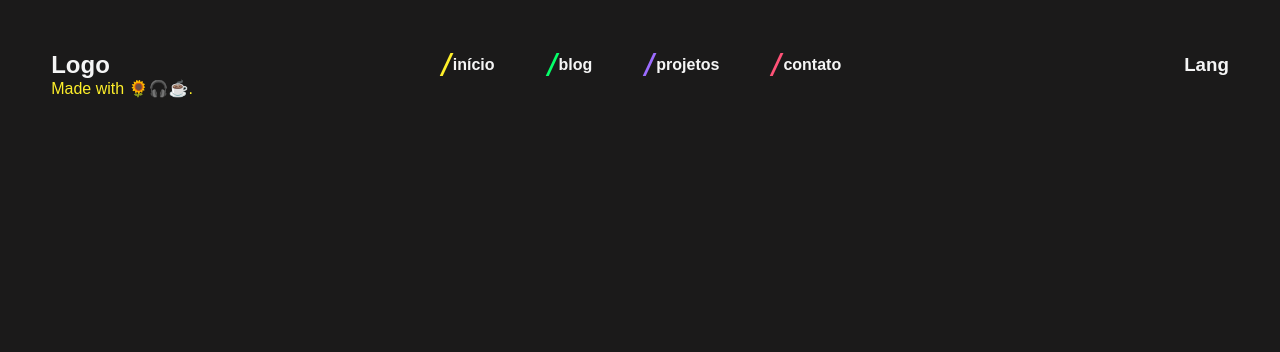
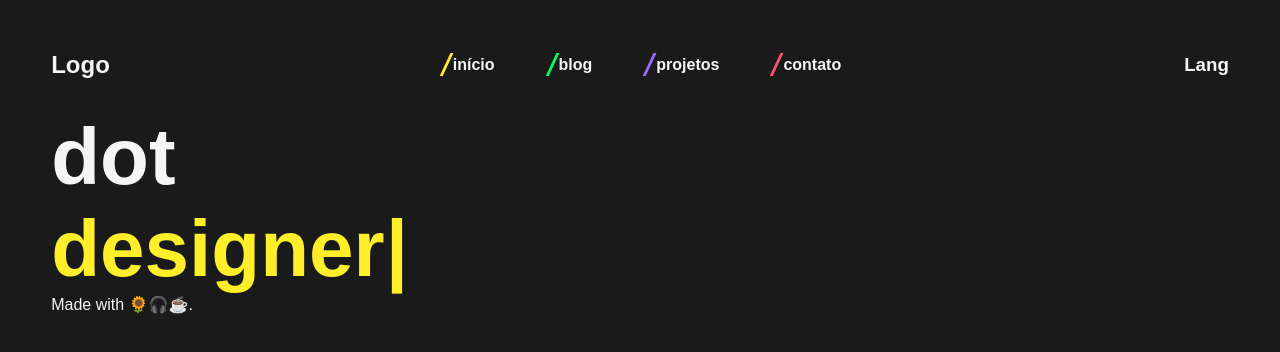
Before and after one commit to akadot/dotdev.me, a Next.js app: page / in a window 1280 px wide. Shown: the top 352 px of the page. Built offline with nearby package versions, Linux system fonts and the light colour scheme.

Commit message:
:lipstick: Home styling

```diff
--- a/package.json
+++ b/package.json
@@ -25,7 +25,8 @@
     "react": "18.2.0",
     "react-dom": "18.2.0",
     "styled-components": "^5.3.6",
-    "typescript": "4.9.4"
+    "typescript": "4.9.4",
+    "typewriter-effect": "^2.19.0"
   },
   "devDependencies": {
     "@types/styled-components": "^5.1.26",
--- a/src/components/navbar/index.tsx
+++ b/src/components/navbar/index.tsx
@@ -2,46 +2,43 @@ import colors from "src/styles/themes/colors";
 import { Container, MenuContainer, MenuItem } from "./styles";
 
 interface Props {
-  toggleTheme(themeSelected: string): void;
+  handleTheme(theme_name: string): void;
 }
 
-const Navbar: React.FC<Props> = ({ toggleTheme }) => {
+const Navbar: React.FC<Props> = ({ handleTheme }) => {
   return (
     <Container>
-      {/* Logo */}
       <h1>Logo</h1>
-      {/* Menu */}
       <MenuContainer>
         <MenuItem
           href="/"
           bf_color={colors.yellow}
-          onClick={() => toggleTheme("home")}
+          onClick={() => handleTheme("home")}
         >
           início
         </MenuItem>
         <MenuItem
           href="/blog"
           bf_color={colors.green}
-          onClick={() => toggleTheme("blog")}
+          onClick={() => handleTheme("blog")}
         >
           blog
         </MenuItem>
         <MenuItem
           href="/projects"
           bf_color={colors.purple}
-          onClick={() => toggleTheme("projects")}
+          onClick={() => handleTheme("projects")}
         >
           projetos
         </MenuItem>
         <MenuItem
           href="/contact"
           bf_color={colors.red}
-          onClick={() => toggleTheme("contact")}
+          onClick={() => handleTheme("contact")}
         >
           contato
         </MenuItem>
       </MenuContainer>
-      {/* Theme */}
       <section>
         <h1>Lang</h1>
       </section>
--- a/src/components/navbar/styles.ts
+++ b/src/components/navbar/styles.ts
@@ -22,6 +22,7 @@ const MenuItem = styled(Link)<MenuItemProps>`
   position: relative;
   z-index: 1;
   transition: all 0.2s ease-in-out;
+  color: ${colors.secondary};
 
   &::before {
     content: "";
--- a/src/pages/_app.tsx
+++ b/src/pages/_app.tsx
@@ -1,9 +1,10 @@
 import type { AppProps } from "next/app";
+import Head from "next/head";
+
 import { ThemeProvider } from "styled-components";
 import { useState } from "react";
 
-import Head from "next/head";
-import Menu from "../components/Navbar";
+import Header from "../components/Navbar";
 
 import themesScheme from "../styles/themes/themes";
 
@@ -12,9 +13,8 @@ import GlobalStyles from "src/styles/globals";
 export default function App({ Component, pageProps }: AppProps) {
   const [theme, setTheme] = useState(themesScheme["home"]);
 
-  const toggleTheme = (themeName: string) => {
-    let selected = (themesScheme as any)[themeName];
-
+  const handleTheme = (theme_name: string) => {
+    let selected = (themesScheme as any)[theme_name];
     setTheme(selected);
   };
 
@@ -28,7 +28,7 @@ export default function App({ Component, pageProps }: AppProps) {
       </Head>
       <ThemeProvider theme={theme}>
         <GlobalStyles />
-        <Menu toggleTheme={toggleTheme} />
+        <Header handleTheme={handleTheme} />
         <Component {...pageProps} />
       </ThemeProvider>
     </>
--- a/src/pages/index.tsx
+++ b/src/pages/index.tsx
@@ -1,18 +1,25 @@
-import styled from "styled-components";
-
-const Text = styled.p`
-  color: ${(props) => props.theme.main};
-`;
+import Typewriter from "typewriter-effect";
+import { HomeContainer, TypewriterContainer, MainText } from "src/styles/Home";
 
 const Home: React.FC = () => {
   return (
     <>
-      <main>
+      <HomeContainer>
         <section>
-          <Text>Made with 🌻🎧☕.</Text>
+          <TypewriterContainer>
+            <MainText>dot</MainText>
+            <Typewriter
+              options={{
+                strings: ["developer", "designer", "writer", "student"],
+                autoStart: true,
+                loop: true,
+              }}
+            />
+          </TypewriterContainer>
+          <p>Made with 🌻🎧☕.</p>
         </section>
         <section></section>
-      </main>
+      </HomeContainer>
     </>
   );
 };
--- /dev/null
+++ b/src/styles/Home.ts
@@ -0,0 +1,23 @@
+import styled from "styled-components";
+import colors from "./themes/colors";
+
+const HomeContainer = styled.main`
+  display: flex;
+  flex-direction: row;
+  align-items: center;
+  justify-content: space-between;
+  height: 100%;
+  padding: 2rem 0;
+`;
+
+const TypewriterContainer = styled.section`
+  color: ${(props) => props.theme.main};
+  font-size: 5rem;
+  font-weight: 900;
+`;
+
+const MainText = styled.p`
+  color: ${colors.secondary};
+`;
+
+export { HomeContainer, TypewriterContainer, MainText };
--- a/src/styles/globals.ts
+++ b/src/styles/globals.ts
@@ -16,10 +16,10 @@ const GlobalStyles = createGlobalStyle`
 
     background-color: ${colors.primary};
     color: ${colors.secondary};
+    height: 100vh;
 
     a{
       text-decoration: none;
-      color: ${colors.secondary};
     }
   }
 `;
```
Also changed, not shown: 1 other file (tests, documents, lock files or other folders).
